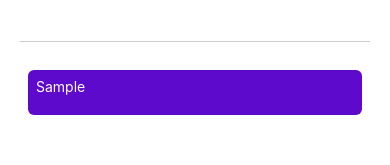
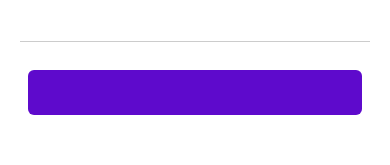
Before and after one commit to YogeshRR/Learn_ReactNative, a React Native app: screen / in a window 390 px wide. Both pictures are taken after typing "Sample" into the empty fields and a click on the button "ADD GOAL". Shown: the part 130-295 px from the top of the page. Built offline with nearby package versions, Linux system fonts and the light colour scheme.

Commit message:
30 Working on the Goal Input

```diff
--- a/App.js
+++ b/App.js
@@ -1,46 +1,26 @@
 import { useState } from "react";
-import {
-  Button,
-  StyleSheet,
-  Text,
-  TextInput,
-  View,
-  ScrollView,
-  FlatList,
-} from "react-native";
+import { StyleSheet, View, FlatList } from "react-native";
+
+import GoalItem from "./components/GoalItem";
+import GoalInput from "./components/GoalInput";
 
 export default function App() {
-  const [enteredGoalText, setGoalText] = useState("");
   const [courseGoals, setCourseGoals] = useState([]);
-  function goalInputHandler(enteredText) {
-    // console.log(enteredText);
-    setGoalText(enteredText);
-  }
-  function addGoalHandler() {
+
+  function addGoalHandler(enteredGoalText) {
     setCourseGoals((currentGoal) => [
       ...currentGoal,
-      { myText: enteredGoalText, id: Math.random.toString },
+      { myText: enteredGoalText, id: Math.random.toString() },
     ]);
   }
   return (
     <View style={styles.appContainer}>
-      <View style={styles.textInputContainer}>
-        <TextInput
-          placeholder="Your Goal for the Course"
-          style={styles.textInput}
-          onChangeText={goalInputHandler}
-        />
-        <Button title="Add  Goal" onPress={addGoalHandler} />
-      </View>
+      <GoalInput onAddGoal={addGoalHandler} />
       <View style={styles.goalContainer}>
         <FlatList
           data={courseGoals}
           renderItem={(itemData) => {
-            return (
-              <View style={styles.goalItem}>
-                <Text style={styles.goalText}>{itemData.item.myText} </Text>
-              </View>
-            );
+            return <GoalItem text={itemData.item.text} />;
           }}
           keyExtractor={(item, index) => {
             return item.id;
@@ -58,38 +38,8 @@
     padding: 50,
     paddingHorizontal: 20,
   },
-  textInputContainer: {
-    flex: 1,
-    flexDirection: "row",
-    alignItems: "center",
-    marginBottom: 20,
-    borderBottomWidth: 1,
-    borderBottomColor: "#cccccc",
-    justifyContent: "space-between",
-  },
-  textInput: {
-    borderWidth: 1,
-    borderColor: "#cccccc",
-    width: "70%",
-    marginRight: 8,
-    padding: 8,
-  },
 
   goalContainer: {
     flex: 5,
   },
-
-  goalItem: {
-    margin: 8,
-    color: "white",
-    fontSize: 12,
-    borderRadius: 6,
-    backgroundColor: "#5e0acc",
-    padding: 8,
-    height: 45,
-  },
-
-  goalText: {
-    color: "white",
-  },
 });
--- /dev/null
+++ b/components/GoalInput.js
@@ -0,0 +1,44 @@
+import { useState } from "react";
+import { StyleSheet, View, TextInput, Button } from "react-native";
+function GoalInput(props) {
+  const [enteredGoalText, setGoalText] = useState("");
+  function goalInputHandler(enteredText) {
+    // console.log(enteredText);
+    setGoalText(enteredText);
+  }
+  function addGoalHandler() {
+    props.addGoalHandler(enteredGoalText);
+    enteredGoalText("");
+  }
+  return (
+    <View style={styles.textInputContainer}>
+      <TextInput
+        placeholder="Your Goal for the Course"
+        style={styles.textInput}
+        onChangeText={goalInputHandler}
+        value={enteredGoalText}
+      />
+      <Button title="Add  Goal" onPress={props.onAddGoal} />
+    </View>
+  );
+}
+export default GoalInput;
+
+const styles = StyleSheet.create({
+  textInput: {
+    borderWidth: 1,
+    borderColor: "#cccccc",
+    width: "70%",
+    marginRight: 8,
+    padding: 8,
+  },
+  textInputContainer: {
+    flex: 1,
+    flexDirection: "row",
+    alignItems: "center",
+    marginBottom: 20,
+    borderBottomWidth: 1,
+    borderBottomColor: "#cccccc",
+    justifyContent: "space-between",
+  },
+});
--- /dev/null
+++ b/components/GoalItem.js
@@ -0,0 +1,27 @@
+import { StyleSheet, View, Text } from "react-native";
+
+function GoalItem({ text }) {
+  return (
+    <View style={styles.goalItem}>
+      <Text style={styles.goalText}>{text} </Text>
+    </View>
+  );
+}
+
+export default GoalItem;
+
+const styles = StyleSheet.create({
+  goalItem: {
+    margin: 8,
+    color: "white",
+    fontSize: 12,
+    borderRadius: 6,
+    backgroundColor: "#5e0acc",
+    padding: 8,
+    height: 45,
+  },
+
+  goalText: {
+    color: "white",
+  },
+});
```
